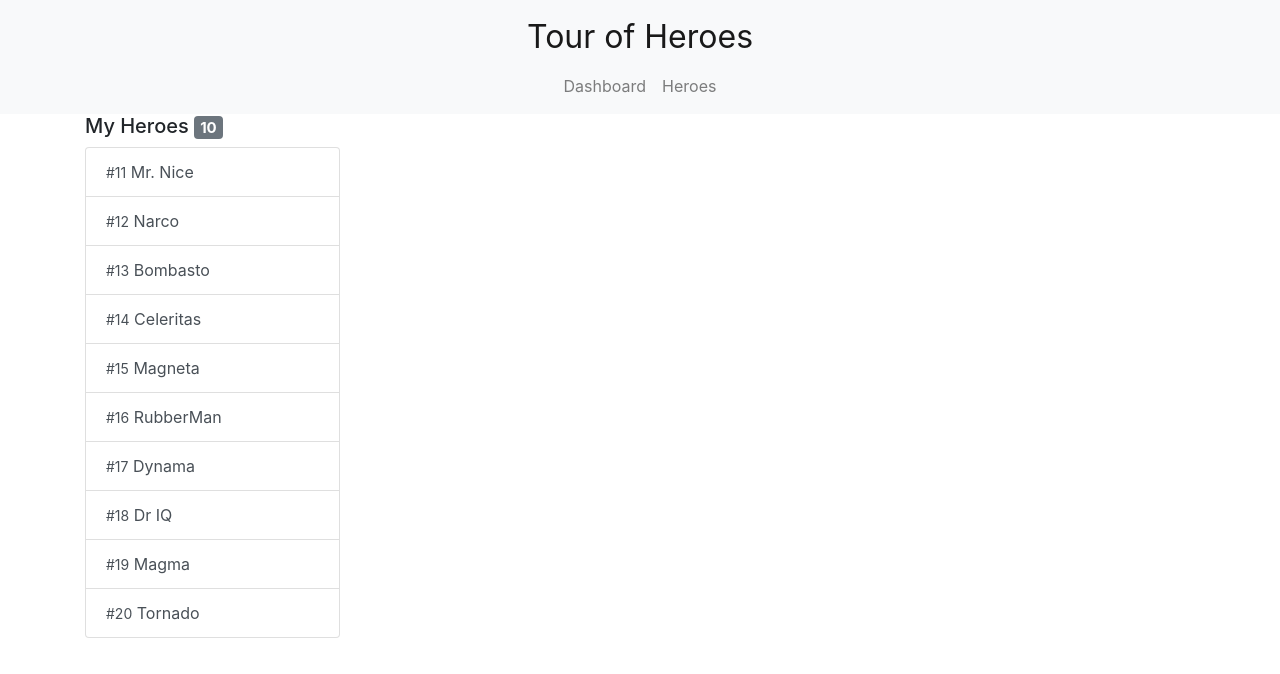
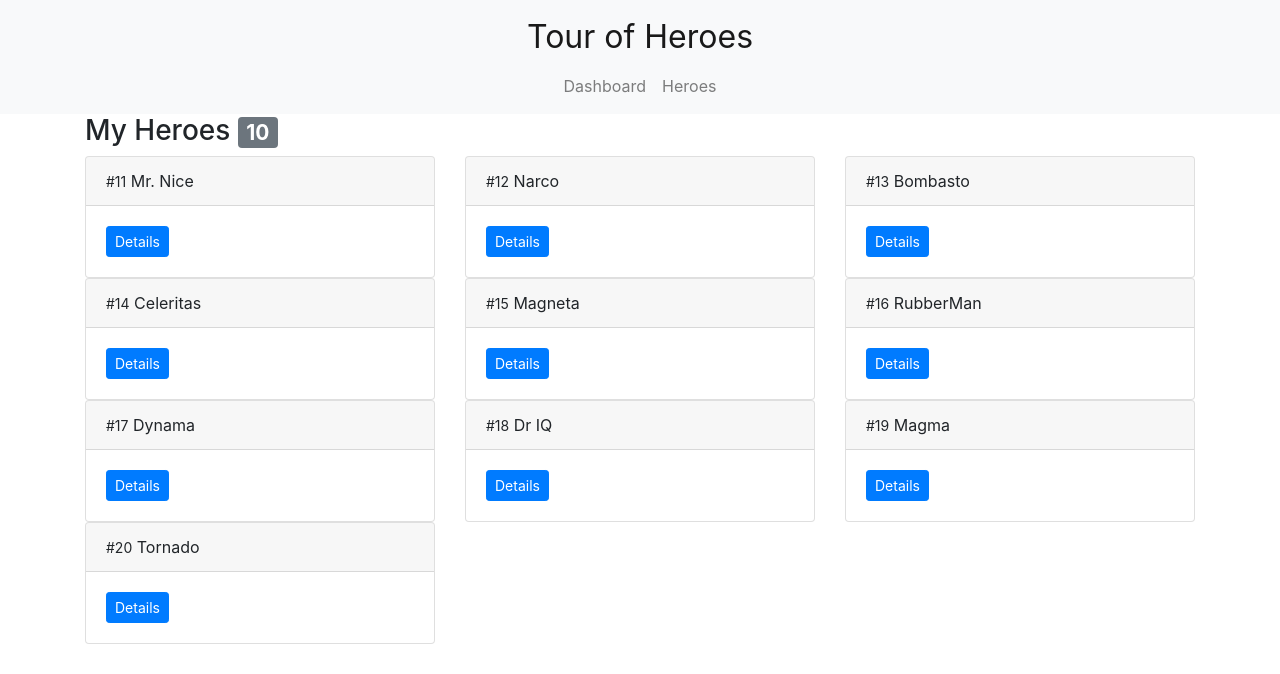
Before and after one commit to davidliang2008/angular-tour-of-heroes, an Angular app: page /heroes in a window 1280 px wide. Shown: the top 674 px of the page. Built offline with nearby package versions, Linux system fonts and the light colour scheme.

Commit message:
Change to routable HeroDetailComponent.

```diff
--- a/src/app/app-routing.module.ts
+++ b/src/app/app-routing.module.ts
@@ -2,11 +2,13 @@ import { NgModule } from '@angular/core';
 import { Routes, RouterModule } from '@angular/router';
 import { HeroesComponent } from './heroes/heroes.component';
 import { DashboardComponent } from './dashboard/dashboard.component';
+import { HeroDetailComponent } from './hero-detail/hero-detail.component';
 
 const routes: Routes = [
   { path: '', redirectTo: '/dashboard', pathMatch: 'full' },
   { path: 'dashboard', component: DashboardComponent },
   { path: 'heroes', component: HeroesComponent },
+  { path: 'heroes/:id', component: HeroDetailComponent}
 ];
 
 @NgModule({
--- a/src/app/dashboard/dashboard.component.html
+++ b/src/app/dashboard/dashboard.component.html
@@ -8,12 +8,15 @@
 </div>
 <h3>Top Heroes</h3>
 <div class="row">
-  <div class="col-md-6 col-lg-4 col-xl-3" *ngFor="let hero of heroes">
+  <div class="col-md-6 col-lg-4" *ngFor="let hero of heroes">
     <div class="card">
       <div class="card-header">
         <small>#{{ hero.id }}</small>
         {{ hero.name }}
       </div>
+      <div class="card-body">
+        <a class="btn btn-primary btn-sm" routerLink="/heroes/{{ hero.id }}">Details</a>
+      </div>
     </div>
   </div>
 </div>
--- a/src/app/hero-detail/hero-detail.component.html
+++ b/src/app/hero-detail/hero-detail.component.html
@@ -1,6 +1,5 @@
-<div class="card" *ngIf="hero">
-  <div class="card-header">
-    Details of hero <small>#{{ hero.id }} </small>
-                    <strong>{{ hero.name }}</strong>
-  </div>
-</div>
+<h3>
+  Details of hero <small>#{{ hero.id }} </small>
+  {{ hero.name }}
+</h3>
+<a href="#" (click)="goBack($event)">go back</a>
--- a/src/app/hero-detail/hero-detail.component.ts
+++ b/src/app/hero-detail/hero-detail.component.ts
@@ -1,5 +1,8 @@
 import { Component, OnInit, Input } from '@angular/core';
+import { Location } from '@angular/common';
 import { Hero } from '../hero';
+import { ActivatedRoute } from '@angular/router';
+import { HeroService } from '../hero.service';
 
 @Component({
   selector: 'app-hero-detail',
@@ -7,11 +10,26 @@ import { Hero } from '../hero';
   styleUrls: ['./hero-detail.component.scss']
 })
 export class HeroDetailComponent implements OnInit {
-  @Input() hero: Hero
+  hero: Hero;
 
-  constructor() { }
+  constructor(
+    private route: ActivatedRoute,
+    private heroService: HeroService,
+    private location : Location
+  ) { }
 
   ngOnInit() {
+    this.getHero();
   }
 
+  getHero(): void {
+    const id = +this.route.snapshot.paramMap.get('id');
+    this.heroService.getHero(id)
+      .subscribe(hero => this.hero = hero);
+  }
+
+  goBack($event): void {
+    $event.preventDefault();
+    this.location.back();
+  }
 }
--- a/src/app/hero.service.ts
+++ b/src/app/hero.service.ts
@@ -16,4 +16,10 @@ export class HeroService {
 
     return of(HEROES);
   }
+
+  getHero(id: number): Observable<Hero> {
+    this.messageService.add(`HeroService: fetched hero id=${id}`);
+
+    return of(HEROES.find(hero => hero.id === id));
+  }
 }
--- a/src/app/heroes/heroes.component.html
+++ b/src/app/heroes/heroes.component.html
@@ -1,20 +1,16 @@
-<h5>
+<h3>
   My Heroes <span class="badge badge-secondary">{{ heroes.length }}</span>
-</h5>
+</h3>
 <div class="row">
-  <div class="col-lg-3">
-    <div class="list-group">
-      <a href="#" class="list-group-item list-group-item-action"
-         [class.active]="hero === selectedHero"
-         *ngFor="let hero of heroes"
-         (click)="onSelect(hero, $event)">
+  <div class="col-md-6 col-lg-4" *ngFor="let hero of heroes">
+    <div class="card">
+      <div class="card-header">
         <small>#{{ hero.id }}</small>
         {{ hero.name }}
-      </a>
+      </div>
+      <div class="card-body">
+        <a class="btn btn-primary btn-sm" routerLink="/heroes/{{ hero.id }}">Details</a>
+      </div>
     </div>
-    <br />
-  </div>
-  <div class="col-lg-9">
-    <app-hero-detail [hero]="selectedHero"></app-hero-detail>
   </div>
 </div>
--- a/src/app/heroes/heroes.component.ts
+++ b/src/app/heroes/heroes.component.ts
@@ -8,7 +8,6 @@ import { HeroService } from '../hero.service';
   styleUrls: ['./heroes.component.scss']
 })
 export class HeroesComponent implements OnInit {
-  selectedHero: Hero;
   heroes: Hero[];
 
   constructor(private heroService: HeroService) { }
@@ -17,10 +16,4 @@ export class HeroesComponent implements OnInit {
     this.heroService.getHeroes()
       .subscribe(heroes => this.heroes = heroes);
   }
-
-  onSelect(hero: Hero, $event): void {
-    this.selectedHero = hero;
-
-    $event.preventDefault();
-  }
 }
```
